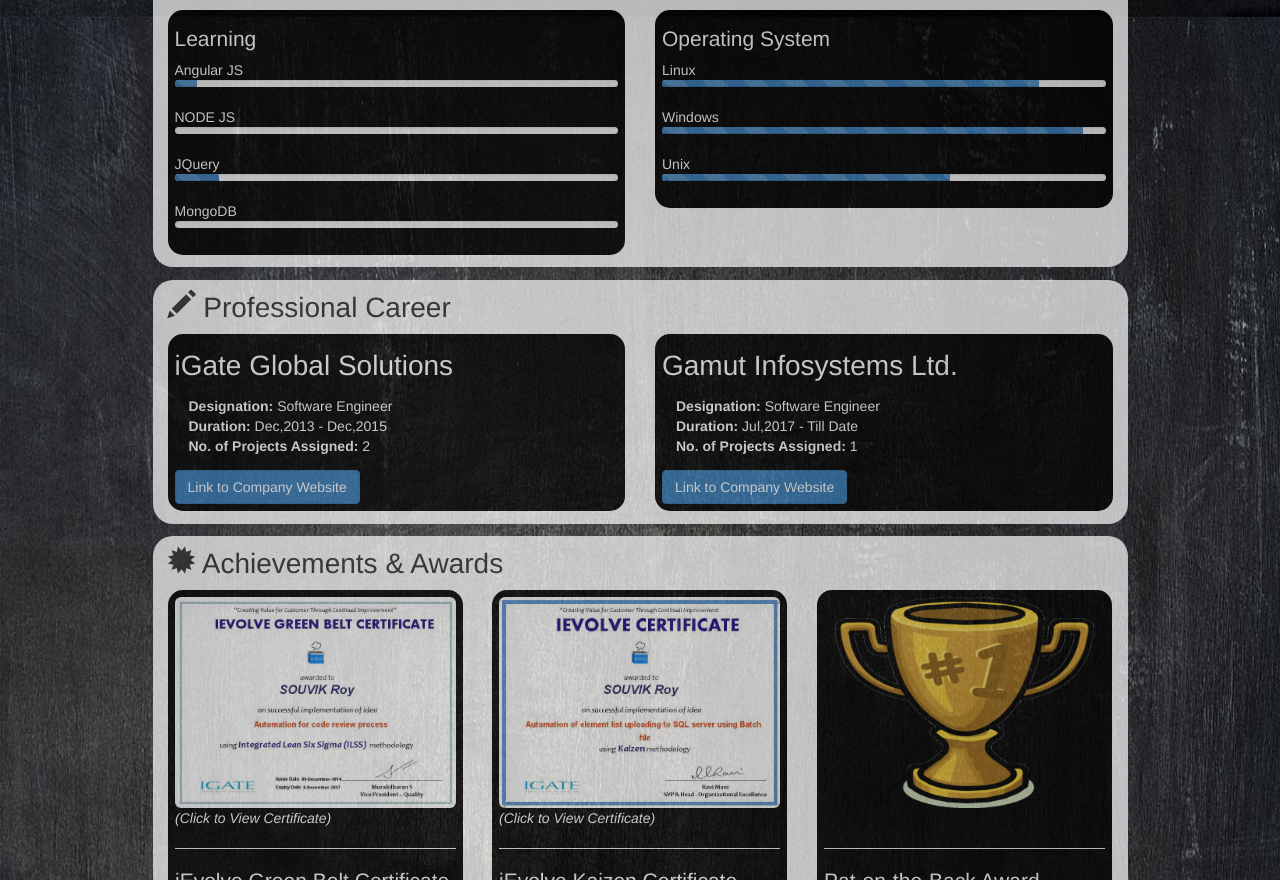
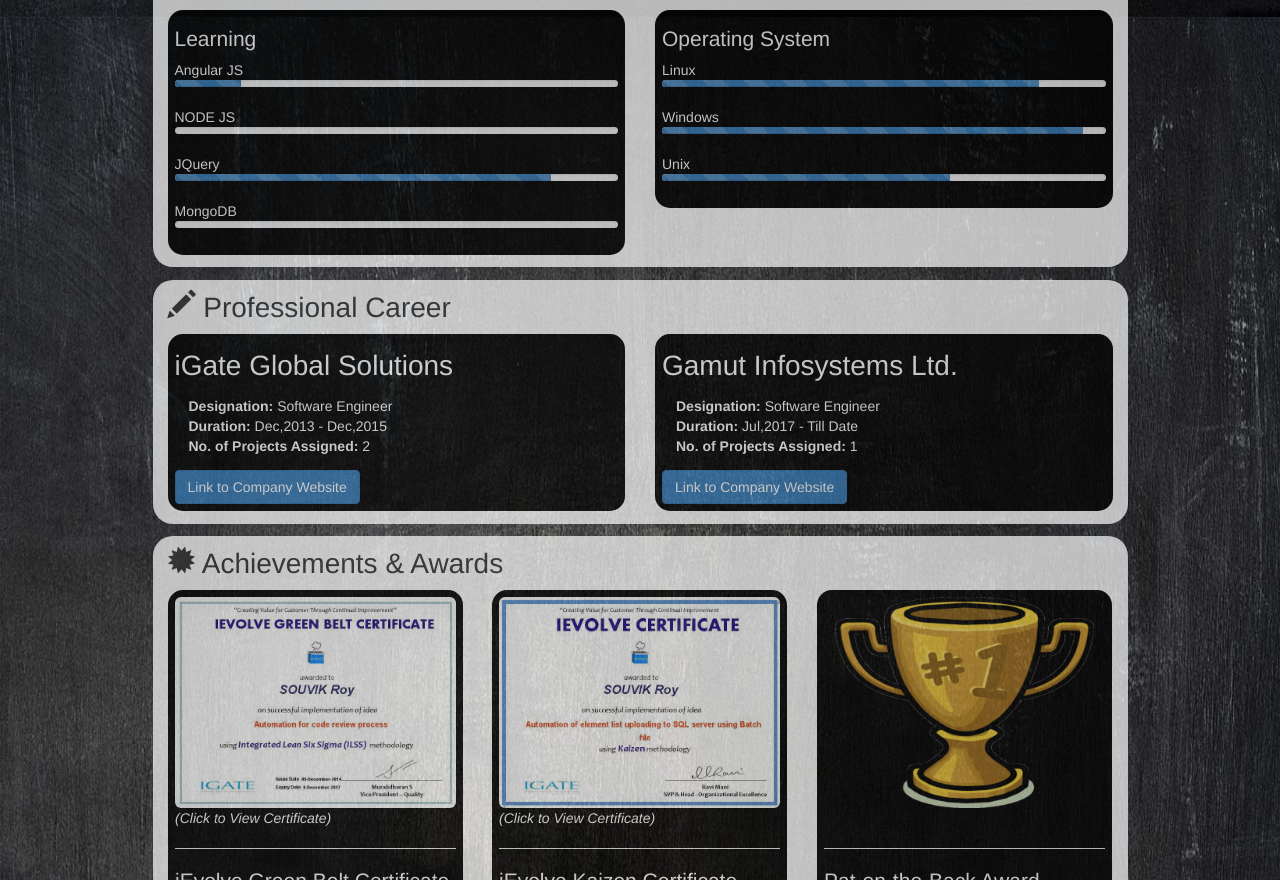
Before and after one commit to ssm-12/ssm-12.github.io, a plain HTML site: page index.html in a window 1280 px wide. Shown: the part 1313-2193 px from the top of the page. Drawn offline with nearby package versions, Linux system fonts and the light colour scheme.

Commit message:
JQuery learning pertentage chage

```diff
--- a/index.html
+++ b/index.html
@@ -169,7 +169,7 @@
               <h5>Learning</h5>
               Angular JS
               <div class="progress">
-                <div class="progress-bar progress-bar-striped active" role="progressbar" aria-valuenow="5" aria-valuemin="0" aria-valuemax="100" style="width:5%"></div>
+                <div class="progress-bar progress-bar-striped active" role="progressbar" aria-valuenow="15" aria-valuemin="0" aria-valuemax="100" style="width:15%"></div>
               </div>
 
               NODE JS
@@ -179,7 +179,7 @@
 
               JQuery
               <div class="progress">
-                <div class="progress-bar progress-bar-striped active" role="progressbar" aria-valuenow="10" aria-valuemin="0" aria-valuemax="100" style="width:10%"></div>
+                <div class="progress-bar progress-bar-striped active" role="progressbar" aria-valuenow="85" aria-valuemin="0" aria-valuemax="100" style="width:85%"></div>
               </div>
 
               MongoDB
```
